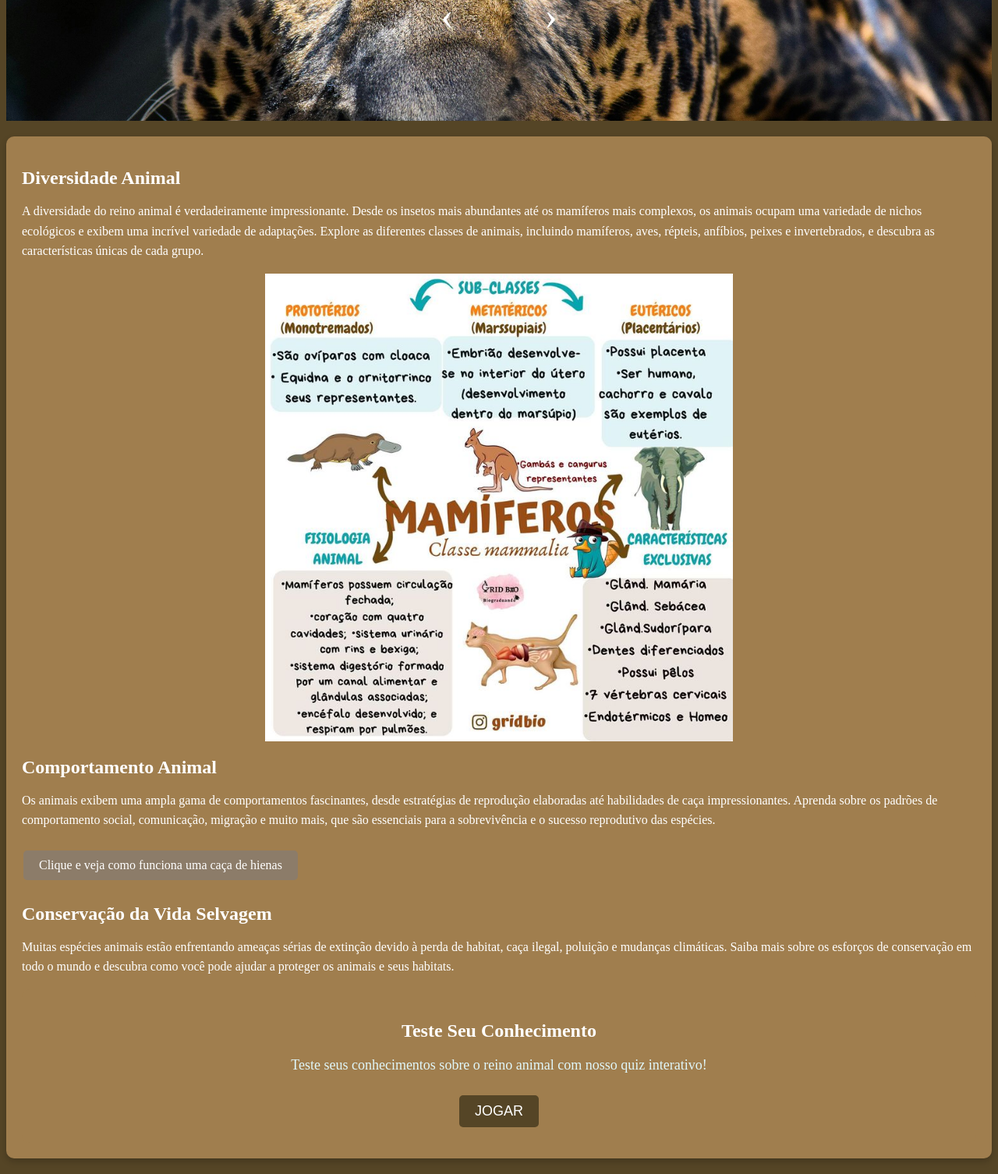
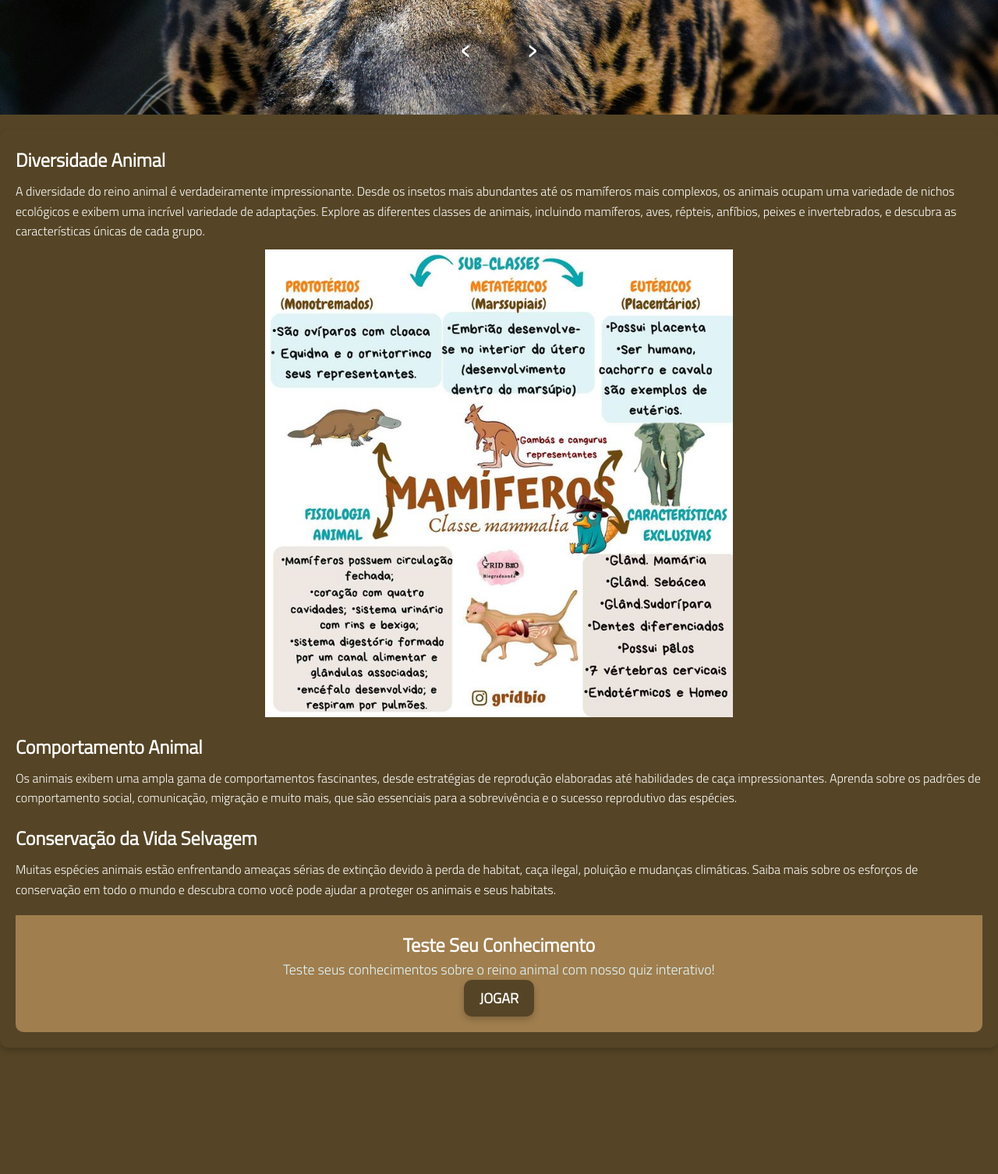
Before and after one commit to Brandassi/ecosystem, a plain HTML site: page conteudo/reino.html in a window 1280 px wide. Shown: the part 253-1759 px from the top of the page at 78% size. After the commit the page ends 1617 px from the top, so only its background shows below. Drawn offline with Linux system fonts and the light colour scheme.

Commit message:
aultimo ajustes, falta o conteudo completo

```diff
--- a/Quiz-eco/eco.css
+++ b/Quiz-eco/eco.css
@@ -14,7 +14,7 @@ body {
 
 .quiz-container {
     height: 100vh;
-    background-image: url('./image.png'); /* Caminho da imagem de fundo */
+    background-image: url('../imagens/cont-eco.jpg');
     background-position: center;
     background-repeat: no-repeat;
     background-size: cover;
--- a/Quiz-prob/prob.css
+++ b/Quiz-prob/prob.css
@@ -13,7 +13,7 @@ body {
 
 .quiz-container {
     height: 100vh;
-    background-image: url('./image.png'); /* Substitua por seu próprio caminho de imagem */
+    background-image: url('../imagens/cont-poluicao.jpg');
     background-position: center;
     background-repeat: no-repeat;
     background-size: cover;
--- a/conteudo/consentizacao.css
+++ b/conteudo/consentizacao.css
@@ -18,6 +18,7 @@ body {
   margin: 0 auto;
   color: #121816;
 }
+
 .main-container h1 {
   width: 100%;
   max-width: 1440px;
@@ -25,6 +26,7 @@ body {
   color: #121816;
   font-weight: bold;
 }
+
 header {
   height: 50vh;
   background-image: url("../imagens/poluicao3.jpg");
@@ -71,6 +73,7 @@ header .close-button:hover,
 header .close-button:focus {
   color: #cccccc;
 }
+
 .navigation-arrows {
   position: absolute;
   bottom: 50px;
@@ -90,7 +93,7 @@ header .close-button:focus {
 }
 
 .container {
-  background-color: #5A7079;
+  background-color: #121816;
   box-shadow: 0 4px 8px rgba(0, 0, 0, 0.2);
   border-radius: 10px;
   overflow: hidden;
@@ -115,39 +118,6 @@ section {
   font-size: 16px;
 }
 
-.info-box {
-  background-color: #121816;
-  padding: 20px;
-  margin-top: 20px;
-  border-radius: 10px;
-  color: #333;
-  box-shadow: 0 4px 8px rgba(0, 0, 0, 0.2);
-  text-align: center;
-}
-
-.info-box p {
-  margin: 0;
-  font-size: 14px;
-  margin-bottom: 10px;
-  color: #00796b;
-}
-
-.info-box a {
-  display: inline-block;
-  font-size: 14px;
-  color: #00796b;
-  text-decoration: none;
-  padding: 10px 20px;
-  background-color: #20454A;
-  border-radius: 5px;
-  border: 2px solid #00796b;
-  transition: background-color 0.3s ease;
-}
-
-.info-box a:hover {
-  text-decoration: none;
-  background-color: #e0f7fa;
-}
 
 .middle-section {
   display: flex;
@@ -175,7 +145,7 @@ section {
 
 .play-button {
   display: inline-block;
-  background-color: #00897b;
+  background-color: #20454A;
   color: #ffffff;
   border: none;
   padding: 10px 20px;
--- a/conteudo/conteudo.css
+++ b/conteudo/conteudo.css
@@ -8,16 +8,18 @@ body {
     justify-content: center;
     align-items: center;
     height: 100vh;
+    overflow: hidden;
 }
+
 .modal-content {
-    background-color: #2c3e50;
     padding: 20px;
     border-radius: 10px;
-    width: 80%;
-    max-width: 600px;
+    width: 90%;
+    max-width: 1200px;
     text-align: center;
     position: relative;
 }
+
 .close {
     color: white;
     position: absolute;
@@ -25,16 +27,19 @@ body {
     right: 20px;
     font-size: 28px;
     font-weight: bold;
+    text-decoration: none;
     cursor: pointer;
 }
+
 h2 {
     margin-top: 0;
 }
+
 .options {
     display: flex;
-    justify-content: space-between;
     flex-wrap: wrap;
     gap: 20px;
+    justify-content: center;
     margin-top: 20px;
 }
 
@@ -46,14 +51,18 @@ h2 {
     max-width: calc(25% - 20px);
     box-sizing: border-box;
 }
+
 .option img {
-    max-width: 100px;
-    border-radius: 10px;
+    width: 100%;
+    height: auto;
+    border-radius: 0;
 }
+
 .option p {
     margin-top: 10px;
     font-size: 1em;
 }
+
 a {
     text-decoration: none;
     color: inherit;
--- a/conteudo/ecossistema.css
+++ b/conteudo/ecossistema.css
@@ -204,7 +204,7 @@ header .close-button:focus {
 }
 
 .quiz-section {
-    background-color: #004d40;
+    background-color: #1D5C64;
     color: #ffffff;
     text-align: center;
     padding: 20px;
--- a/conteudo/reino.css
+++ b/conteudo/reino.css
@@ -1,3 +1,13 @@
+@import url("https://fonts.googleapis.com/css2?family=Titillium+Web:wght@200;300&display=swap");
+@import url("https://fonts.googleapis.com/css2?family=Alegreya&display=swap");
+
+* {
+  margin: 0;
+  padding: 0;
+  box-sizing: border-box;
+  font-family: "Titillium Web", sans-serif;
+}
+
 body {
   background-color: #554526;
 }
@@ -6,7 +16,7 @@ body {
   width: 100%;
   max-width: 1440px;
   margin: 0 auto;
-  color: #554526;
+  color: #121816;
 }
 
 header {
@@ -36,11 +46,12 @@ header .title {
   text-align: center;
 }
 
-header .arrows-container {
+header .navigation-arrows {
   display: flex;
   justify-content: space-between;
-  width: 150px;
-  margin-top: 10px;
+  width: 100px;
+  position: absolute;
+  bottom: 50px;
 }
 
 header .arrow {
@@ -71,7 +82,7 @@ header .close-button:focus {
 }
 
 .container {
-  background-color: #A07E4E;
+  background-color: #554526;
   box-shadow: 0 4px 8px rgba(0, 0, 0, 0.2);
   border-radius: 10px;
   overflow: hidden;
@@ -80,7 +91,7 @@ header .close-button:focus {
 }
 
 .section {
-  margin-bottom: 10px;
+  margin-bottom: 20px;
 }
 
 .section .image {
@@ -103,15 +114,8 @@ header .close-button:focus {
   font-size: 16px;
 }
 
-.image {
-  width: 100%;
-  height: auto;
-  display: block;
-  margin: 10px 0;
-}
-
 .action-button {
-  background-color: #8c7c69;
+  background-color: #00796b;
   color: white;
   border: none;
   padding: 10px 20px;
@@ -122,15 +126,36 @@ header .close-button:focus {
   margin: 10px 2px;
   cursor: pointer;
   border-radius: 5px;
+  transition: background-color 0.3s ease;
+}
+
+.action-button:hover {
+  background-color: #004d40;
 }
 
 .quiz-section {
+  background-color: #A07E4E;
+  color: #ffffff;
   text-align: center;
-  background-color: #A07E4E;
-  color: white;
   padding: 20px;
-  border-radius: 10px;
+  border-radius: 0 0 10px 10px;
 }
+.quiz-container {
+  display: flex;
+  overflow-x: scroll;
+  padding: 20px;
+  background-color: #375409;
+}
+
+.quiz-card {
+  min-width: 200px;
+  background-color: #001100;
+  margin: 0 10px;
+  padding: 150px;
+  border-radius: 8px;
+  text-align: center;
+}
+
 
 .quiz-section h2 {
   font-size: 24px;
@@ -143,16 +168,21 @@ header .close-button:focus {
 }
 
 .play-button {
+  display: inline-block;
   background-color: #554526;
-  color: white;
+  color: #ffffff;
   border: none;
   padding: 10px 20px;
+  cursor: pointer;
+  border-radius: 10px;
   font-size: 18px;
-  cursor: pointer;
-  border-radius: 5px;
-  margin-top: 10px;
+  font-weight: bold;
+  text-align: center;
+  text-decoration: none;
+  box-shadow: 0 4px 8px rgba(0, 0, 0, 0.2);
+  transition: background-color 0.3s ease;
 }
 
 .play-button:hover {
-  background-color: #004d40;
+  background-color: #00695c;
 }
--- a/conteudo/reino.html
+++ b/conteudo/reino.html
@@ -7,10 +7,11 @@
     <link rel="stylesheet" href="reino.css">
 </head>
 <body>
+    <div class="main-container">
         <header class="transparente">
             <img src="../logo.png" alt="Logo" class="logo">
             <h1 class="title">Mundo Animal</h1>
-        <div class="arrows-container">
+            <div class="navigation-arrows">
                 <a href="../conteudo/ecossistema.html" class="arrow">&#8249;</a>
                 <a href="../conteudo/consentizacao.html" class="arrow">&#8250;</a>
             </div>
@@ -27,7 +28,6 @@
                 <div class="section">
                     <h2>Comportamento Animal</h2>
                     <p>Os animais exibem uma ampla gama de comportamentos fascinantes, desde estratégias de reprodução elaboradas até habilidades de caça impressionantes. Aprenda sobre os padrões de comportamento social, comunicação, migração e muito mais, que são essenciais para a sobrevivência e o sucesso reprodutivo das espécies.</p>
-                    <a class="action-button" href="#">Clique e veja como funciona uma caça de hienas</a>
                 </div>
                 <div class="section">
                     <h2>Conservação da Vida Selvagem</h2>
@@ -36,7 +36,7 @@
                 <section class="quiz-section">
                     <h2>Teste Seu Conhecimento</h2>
                     <p>Teste seus conhecimentos sobre o reino animal com nosso quiz interativo!</p>
-                    <button class="play-button">JOGAR</button>
+                    <a href="../Quiz-prob/prob.html" class="play-button">JOGAR</a>
                 </section>
             </section>
         </div>
--- a/conteudo/tecnologia.css
+++ b/conteudo/tecnologia.css
@@ -15,7 +15,7 @@ body {
   width: 100%;
   max-width: 1440px;
   margin: 0 auto;
-  color: #315074;
+  color: #121816;
 }
 
 header {
@@ -32,10 +32,6 @@ header {
   position: relative;
 }
 
-header.transparente {
-  background-color: transparent;
-}
-
 header .logo {
   position: absolute;
   top: 10px;
@@ -47,6 +43,24 @@ header .logo {
 header .title {
   font-size: 3em;
   text-align: center;
+}
+
+header .navigation-arrows {
+  display: flex;
+  justify-content: space-between;
+  width: 100px;
+  position: absolute;
+  bottom: 50px;
+}
+
+header .arrow {
+  font-size: 50px;
+  color: white;
+  text-decoration: none;
+}
+
+header .arrow:hover {
+  color: #B2FF59;
 }
 
 header .close-button {
@@ -66,24 +80,8 @@ header .close-button:focus {
   color: #cccccc;
 }
 
-.navigation-arrows {
-  display: flex;
-  justify-content: space-between;
-  width: 100px;
-  margin-top: 20px;
-}
-
-.arrow {
-  font-size: 50px;
-  color: white;
-}
-
-.arrow:hover {
-  color: #B2FF59;
-}
-
 .container {
-  background-color: #315074;
+  background-color: #091433;
   box-shadow: 0 4px 8px rgba(0, 0, 0, 0.2);
   border-radius: 10px;
   overflow: hidden;
@@ -92,7 +90,7 @@ header .close-button:focus {
 }
 
 .section {
-  margin-bottom: 10px;
+  margin-bottom: 20px;
 }
 
 .section img {
@@ -115,33 +113,17 @@ header .close-button:focus {
   font-size: 16px;
 }
 
-.image {
-  width: 100%;
-  height: auto;
-  display: block;
-  margin: 10px 0;
-}
 
-.action-button {
-  background-color: #091433;
-  color: white;
-  border: none;
-  padding: 10px 20px;
-  text-align: center;
-  text-decoration: none;
-  display: inline-block;
-  font-size: 16px;
-  margin: 10px 2px;
-  cursor: pointer;
-  border-radius: 5px;
+.action-button:hover {
+  background-color: #004d40;
 }
 
 .quiz-section {
+  background-color: #315074;
+  color: #ffffff;
   text-align: center;
-  background-color: #315074;
-  color: white;
   padding: 20px;
-  border-radius: 10px;
+  border-radius: 0 0 10px 10px;
 }
 
 .quiz-section h2 {
@@ -155,16 +137,21 @@ header .close-button:focus {
 }
 
 .play-button {
+  display: inline-block;
   background-color: #091433;
-  color: white;
+  color: #ffffff;
   border: none;
   padding: 10px 20px;
+  cursor: pointer;
+  border-radius: 10px;
   font-size: 18px;
-  cursor: pointer;
-  border-radius: 5px;
-  margin-top: 10px;
+  font-weight: bold;
+  text-align: center;
+  text-decoration: none;
+  box-shadow: 0 4px 8px rgba(0, 0, 0, 0.2);
+  transition: background-color 0.3s ease;
 }
 
 .play-button:hover {
-  background-color: #004d40;
+  background-color: #00695c;
 }
```
Also changed, not shown: Quiz-Reino/quest.html (+0 -2 lines), Quiz-Reino/reino.css (+15 -2 lines), Quiz-Reino/reino.html (+2 -1 lines), Quiz-eco/eco.html (+1 -1 lines), Quiz-prob/prob.html (+1 -1 lines), Quiz-tec/tec.html (+1 -1 lines), conteudo/consentizacao.html (+1 -4 lines), conteudo/conteudo.html (+1 -1 lines), conteudo/tecnologia.html (+4 -5 lines), index.html (+4 -13 lines), 1 other file. Lines whose indentation alone changed are shown as unchanged.
